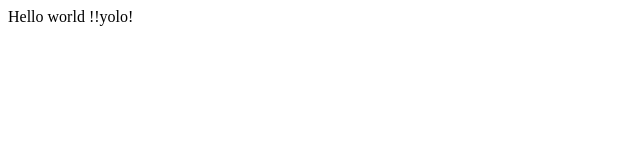
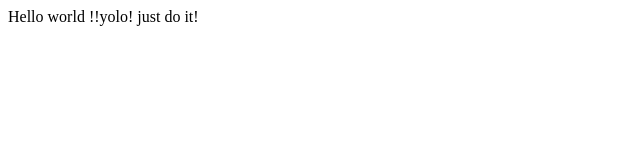
Before and after one commit to nick-khm/test, a plain HTML site: page index.html in a window 1280 px wide. Shown: the full height of the page, 0-640 px from the left. Drawn offline with Linux system fonts and the light colour scheme.

Commit message:
new message

```diff
--- a/index.html
+++ b/index.html
@@ -1,5 +1,5 @@
 <html>
 	<body>
-		Hello world !!yolo!
+		Hello world !!yolo! just do it!
 	</body>
 </html>
```
